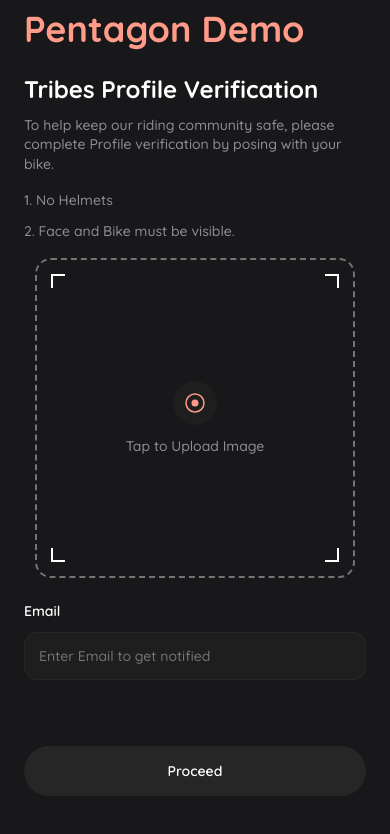
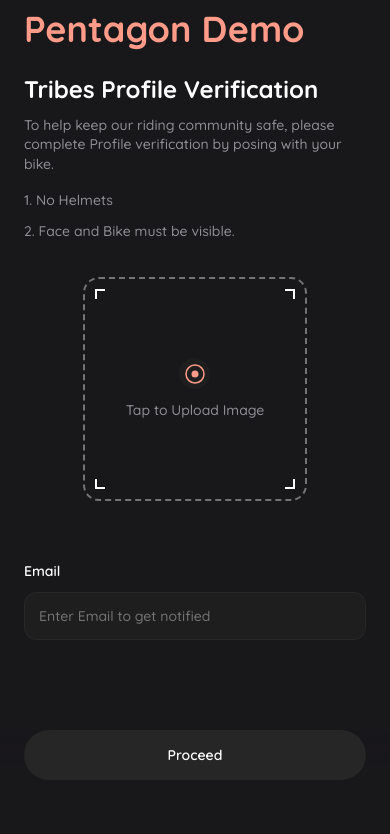
Before and after one commit to darkpiston/pentagon-demo, a Next.js app: page / in a window 390 px wide. Shown: the top 834 px of the page. Built offline with nearby package versions, Linux system fonts and the light colour scheme.

Commit message:
Adjust the elements and spacing for a mobile view

```diff
--- a/app/globals.css
+++ b/app/globals.css
@@ -396,3 +396,23 @@ button {
     transform: rotate(360deg);
   }
 }
+
+@media (max-width: 480px) {
+  :root {
+    --upload-zone-max-width: 224px;
+    --corner-bracket-leg: 10px;
+    --corner-bracket-inset: 10px;
+    --camera-circle-size: 31px;
+  }
+
+  .screen__content {
+    padding-bottom: calc(180px + env(safe-area-inset-bottom, 0px));
+  }
+
+  .cta-stack {
+    padding-bottom: calc(
+      var(--spacing-margin) * 2 + var(--spacing-large) +
+        env(safe-area-inset-bottom, 0px)
+    );
+  }
+}
```
